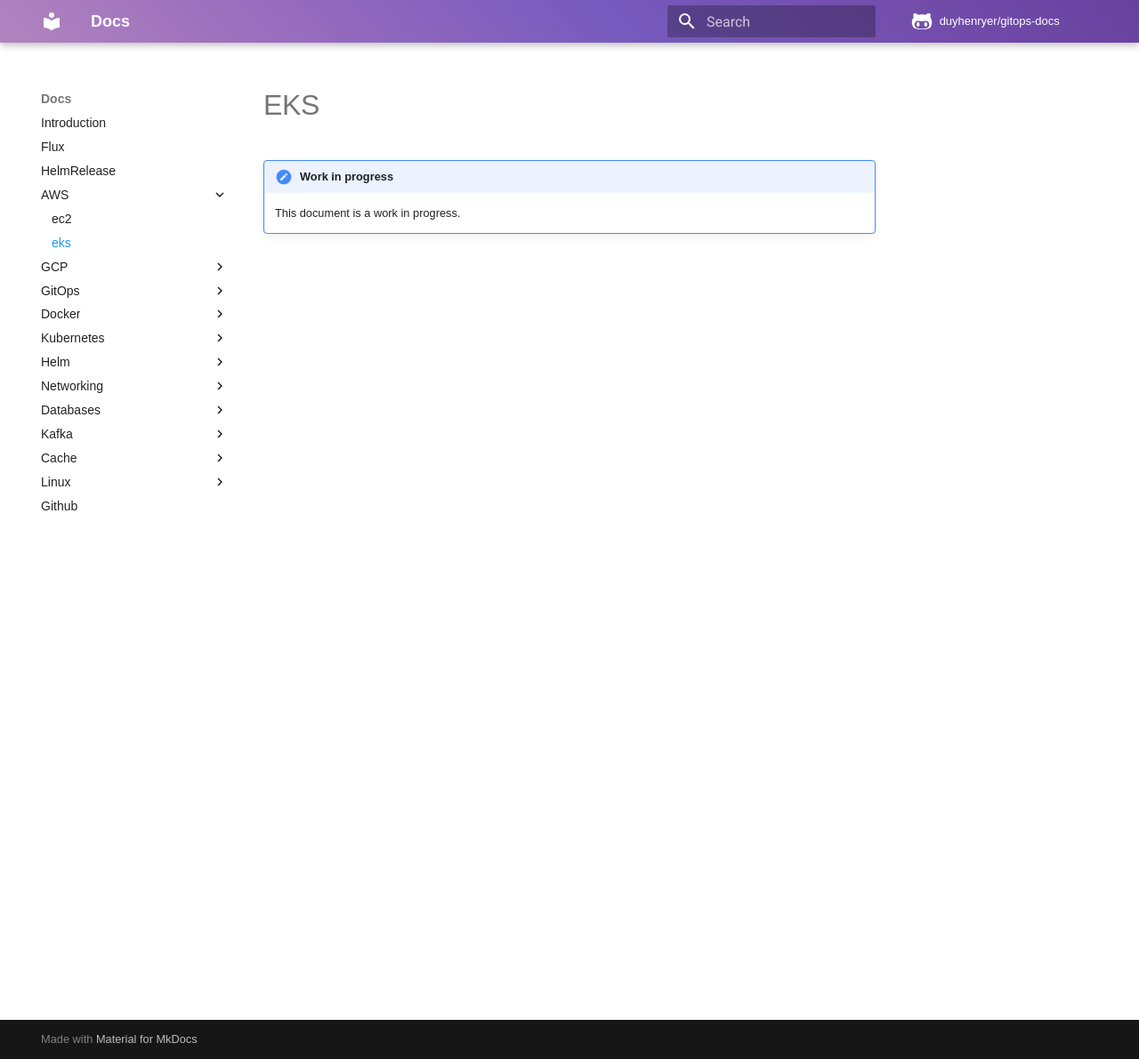
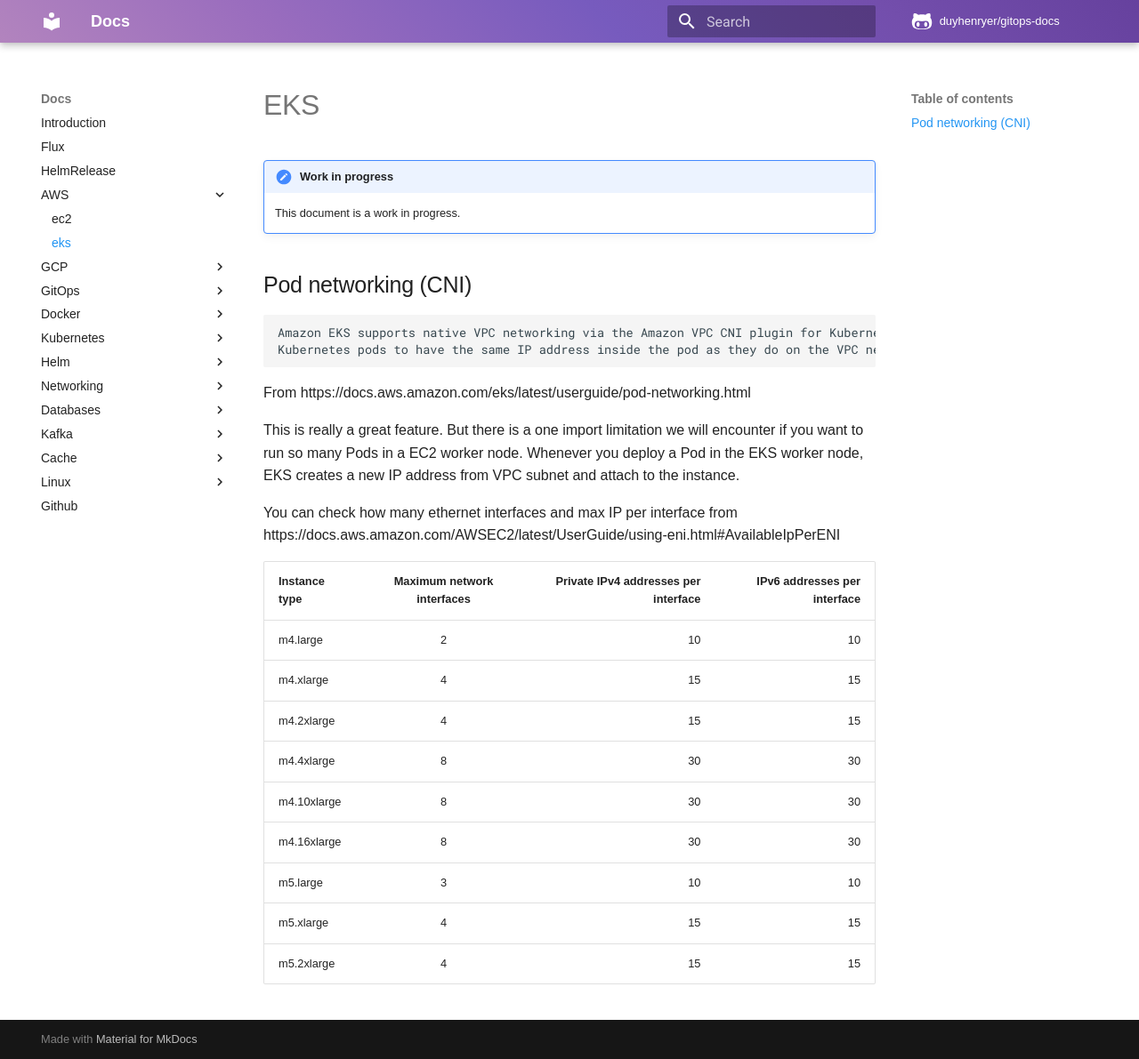
Before and after one commit to duyhenryer/docs, an MkDocs documentation site: the page built from docs/aws/eks.md, in a window 1280 px wide and 1191 px high. Shown: the whole window at 89% size. Built offline with MkDocs 1.6.1 and Material for MkDocs 9.7.7, drawn with Linux system fonts in a browser that asks for light colours; comment, search, counter and statistics services are not loaded.

Commit message:
Update eks.md

````diff
--- a/docs/aws/eks.md
+++ b/docs/aws/eks.md
@@ -2,3 +2,28 @@
 
 !!! note "Work in progress"
     This document is a work in progress.
+
+## Pod networking (CNI)
+```
+Amazon EKS supports native VPC networking via the Amazon VPC CNI plugin for Kubernetes. Using this CNI plugin allows
+Kubernetes pods to have the same IP address inside the pod as they do on the VPC network.
+```
+From https://docs.aws.amazon.com/eks/latest/userguide/pod-networking.html
+
+This is really a great feature. But there is a one import limitation we will encounter if you want to run so many Pods in a EC2 worker node.
+Whenever you deploy a Pod in the EKS worker node, EKS creates a new IP address from VPC subnet and attach to the instance.
+
+You can check how many ethernet interfaces and max IP per interface from https://docs.aws.amazon.com/AWSEC2/latest/UserGuide/using-eni.html#AvailableIpPerENI
+
+
+| Instance type   |      Maximum network interfaces      |  Private IPv4 addresses per interface |  IPv6 addresses per interface |
+|-----------------|:------------------------------------:|--------------------------------------:|------------------------------:|
+| m4.large	      |     2	                             |       10                              |	    10 |
+| m4.xlarge	      |     4	|       15	    |       15 |
+| m4.2xlarge      |	    4	|       15	    |       15 |
+| m4.4xlarge      |  	8	|       30	    |       30 |
+| m4.10xlarge     |  	8	|       30	    |       30 |
+| m4.16xlarge     |  	8	|       30	    |       30 |
+| m5.large        |	    3	|       10	    |       10 |
+| m5.xlarge       |	    4	|       15	    |       15 |
+| m5.2xlarge      |	    4	|       15	    |       15 |
````
